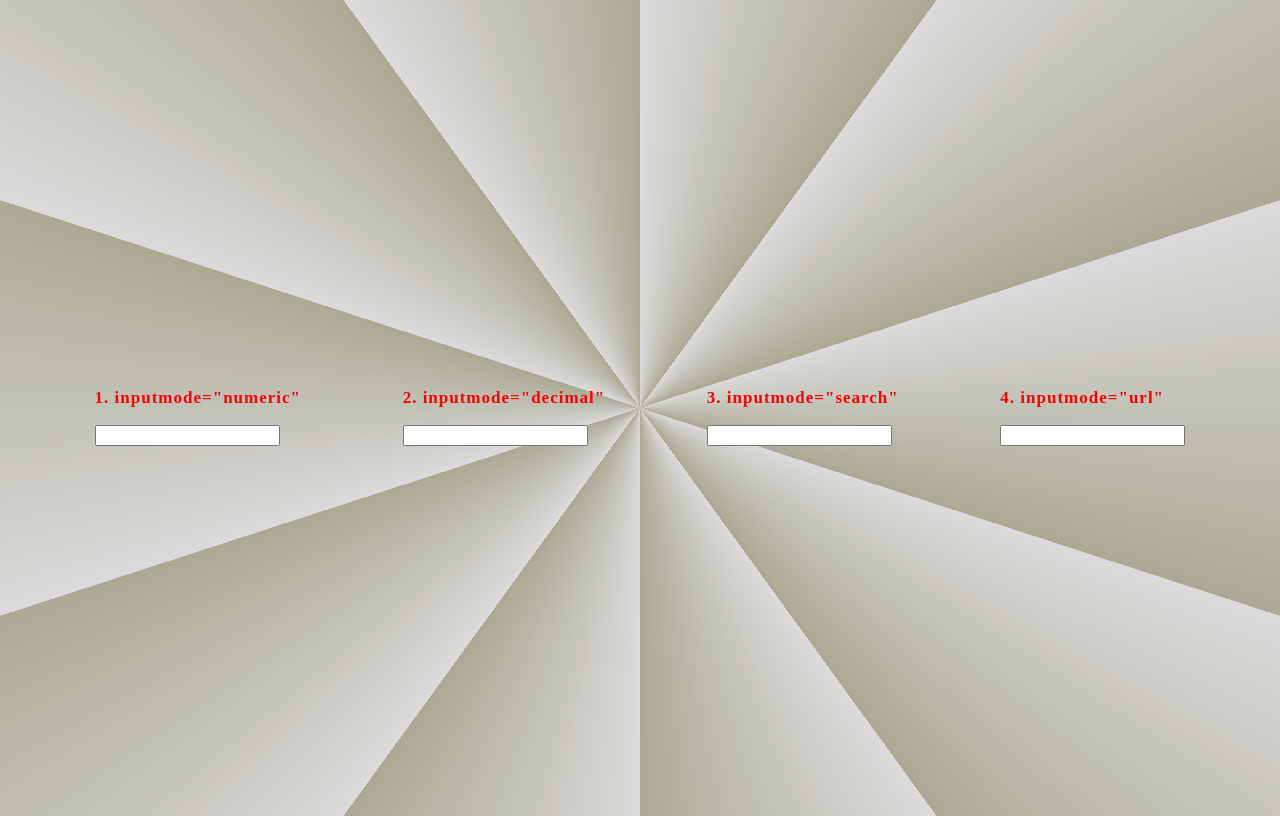
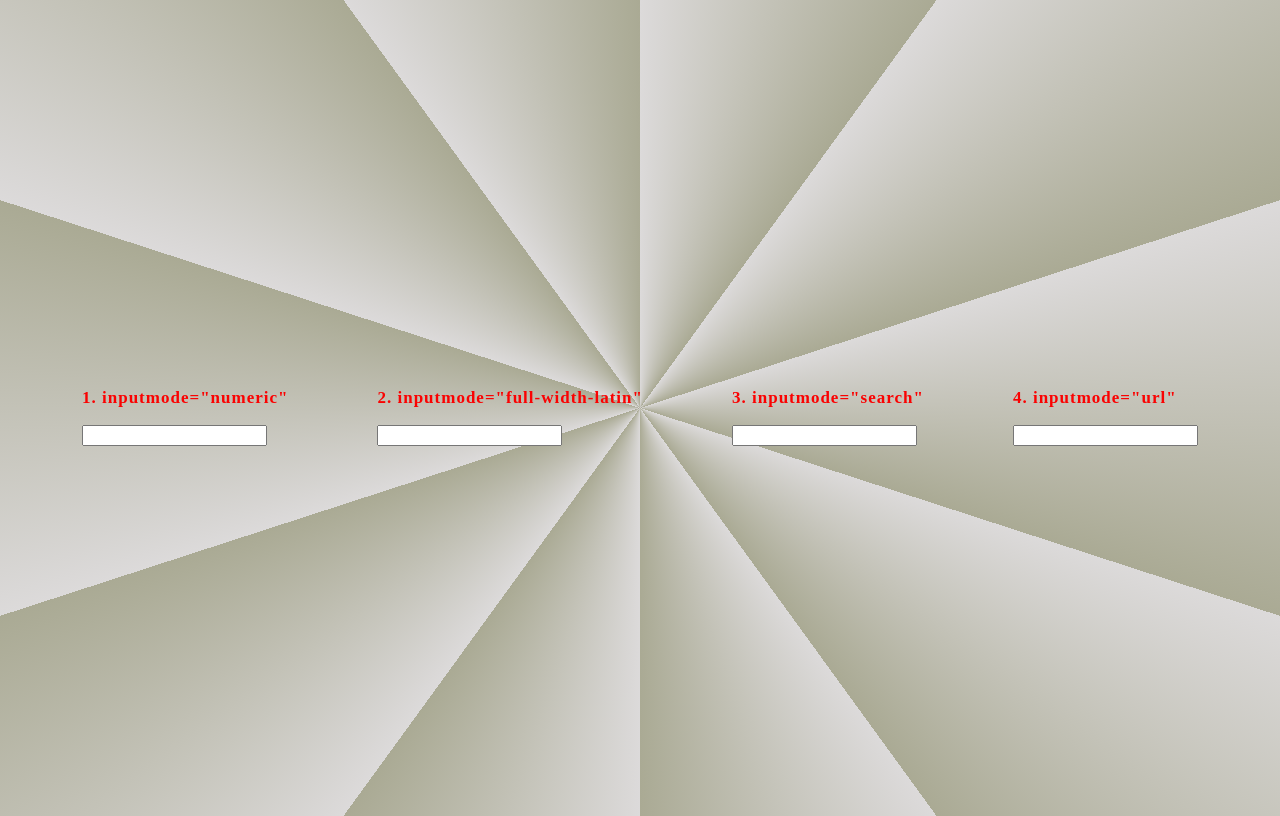
Before and after one commit to MohanRao22/Input-Types, a plain HTML site: page index.html in a window 1280 px wide. Drawn offline with Linux system fonts and the light colour scheme.

Commit message:
Input-change-check

```diff
--- a/index.html
+++ b/index.html
@@ -32,8 +32,8 @@
         <input type="text" inputmode="numeric" />
     </div>
     <div class="input-blk">
-        <p>2. inputmode="decimal"</p>
-        <input type="text" inputmode="decimal" />
+        <p>2. inputmode="full-width-latin"</p>
+        <input type="text" inputmode="full-width-latin" />
     </div>
     <div class="input-blk">
         <p>3. inputmode="search"</p>
```
